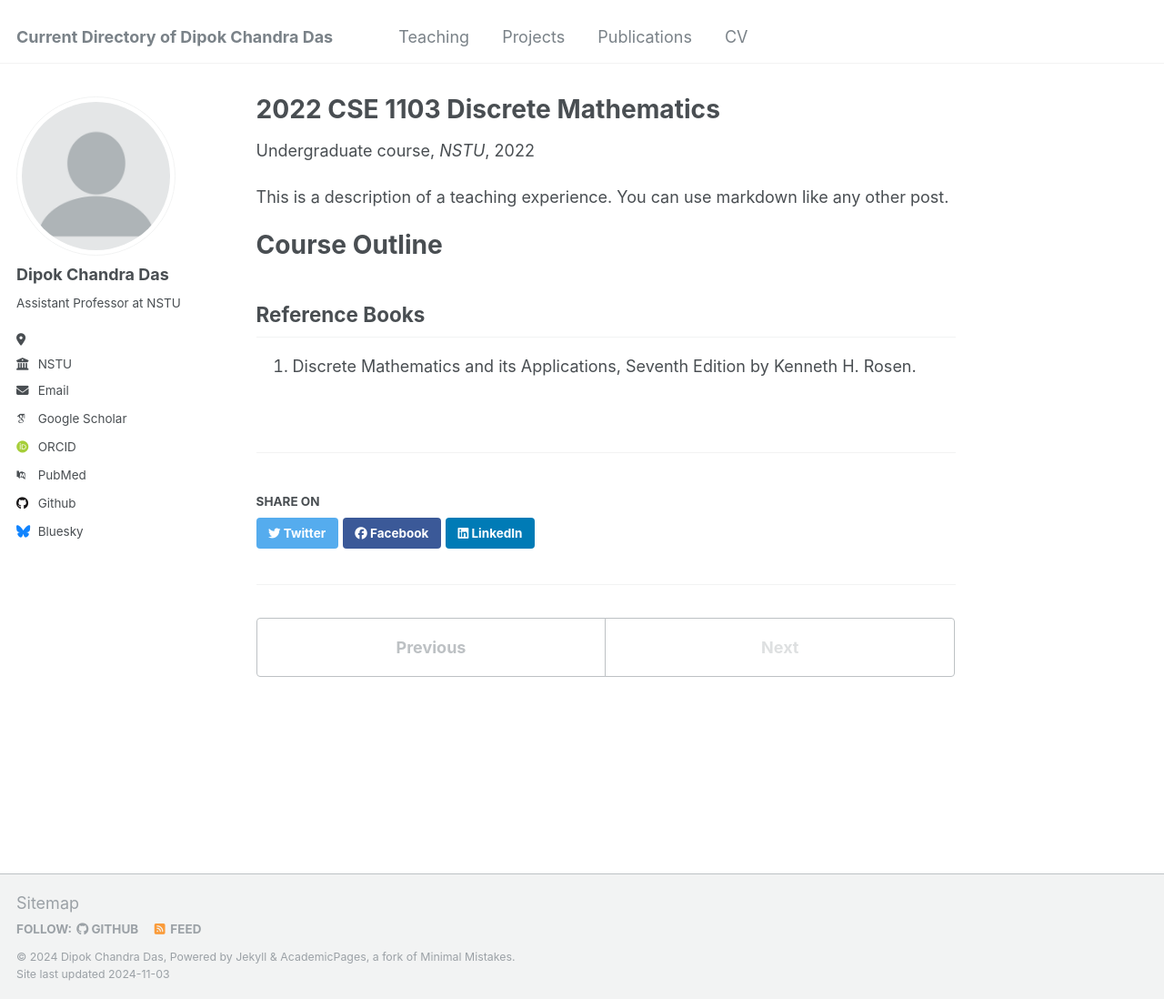
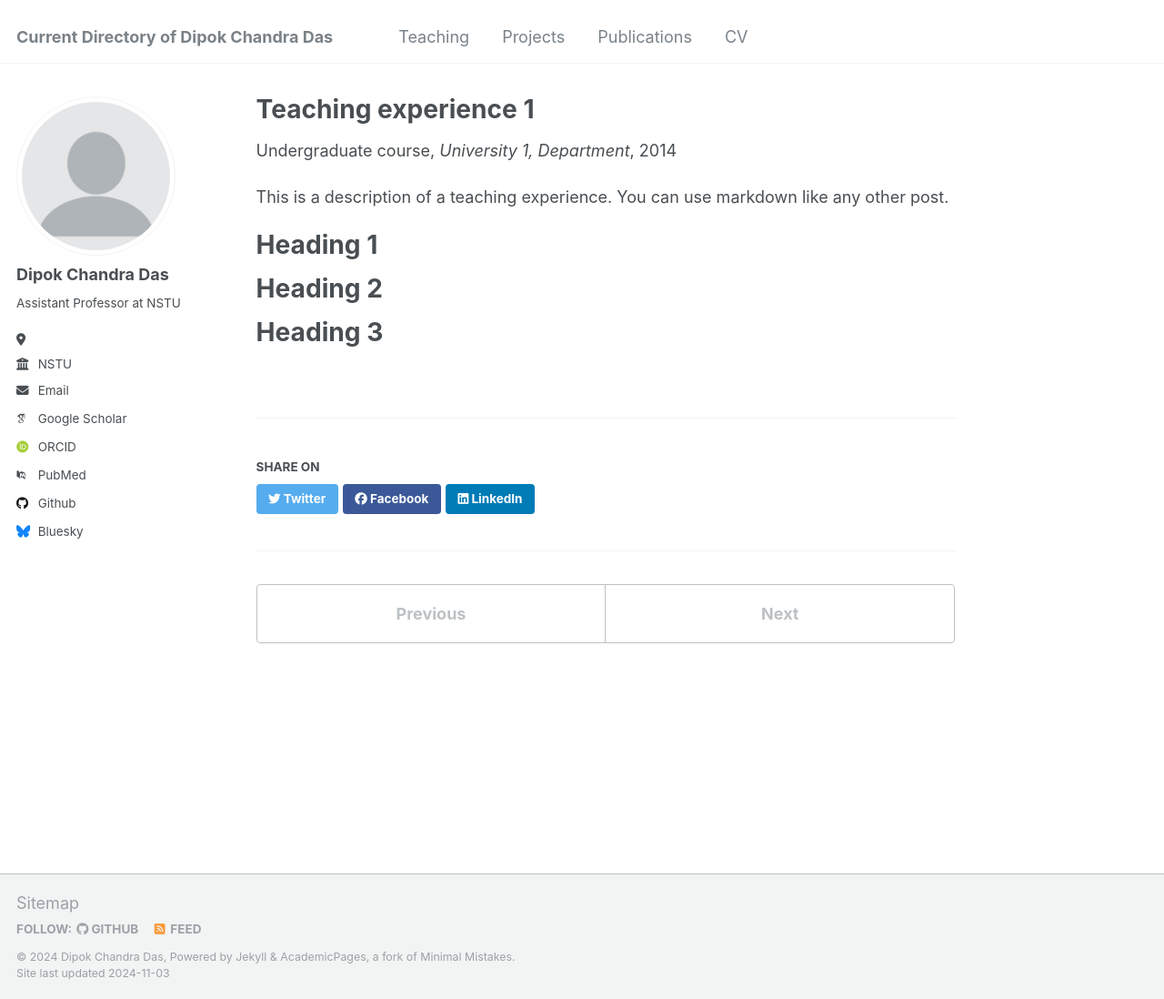
Before and after one commit to cd-dpk/cd-dpk.github.io, a Jekyll site: the page built from _teaching/2022-cse1103.md, in a window 1280 px wide and 1098 px high. Shown: the whole window at 91% size. Built offline with Jekyll 4.4.1, drawn with Linux system fonts in a browser that asks for light colours; some web fonts are replaced.

Commit message:
Update 2022-cse1103.md

```diff
--- a/_teaching/2022-cse1103.md
+++ b/_teaching/2022-cse1103.md
@@ -1,18 +1,20 @@
 ---
-title: "2022 CSE 1103 Discrete Mathematics"
+title: "Teaching experience 1"
 collection: teaching
 type: "Undergraduate course"
-permalink: /teaching/2022-cse1103
-venue: "NSTU"
-date: 2022-03-01
-location: "Noakhali, Bangladesh"
+permalink: /teaching/2014-spring-teaching-1
+venue: "University 1, Department"
+date: 2014-01-01
+location: "City, Country"
 ---
 
 This is a description of a teaching experience. You can use markdown like any other post.
 
-Course Outline
+Heading 1
 ======
 
-Reference Books
----------------
-1. Discrete Mathematics and its Applications, Seventh Edition by Kenneth H. Rosen.
+Heading 2
+======
+
+Heading 3
+======
```
